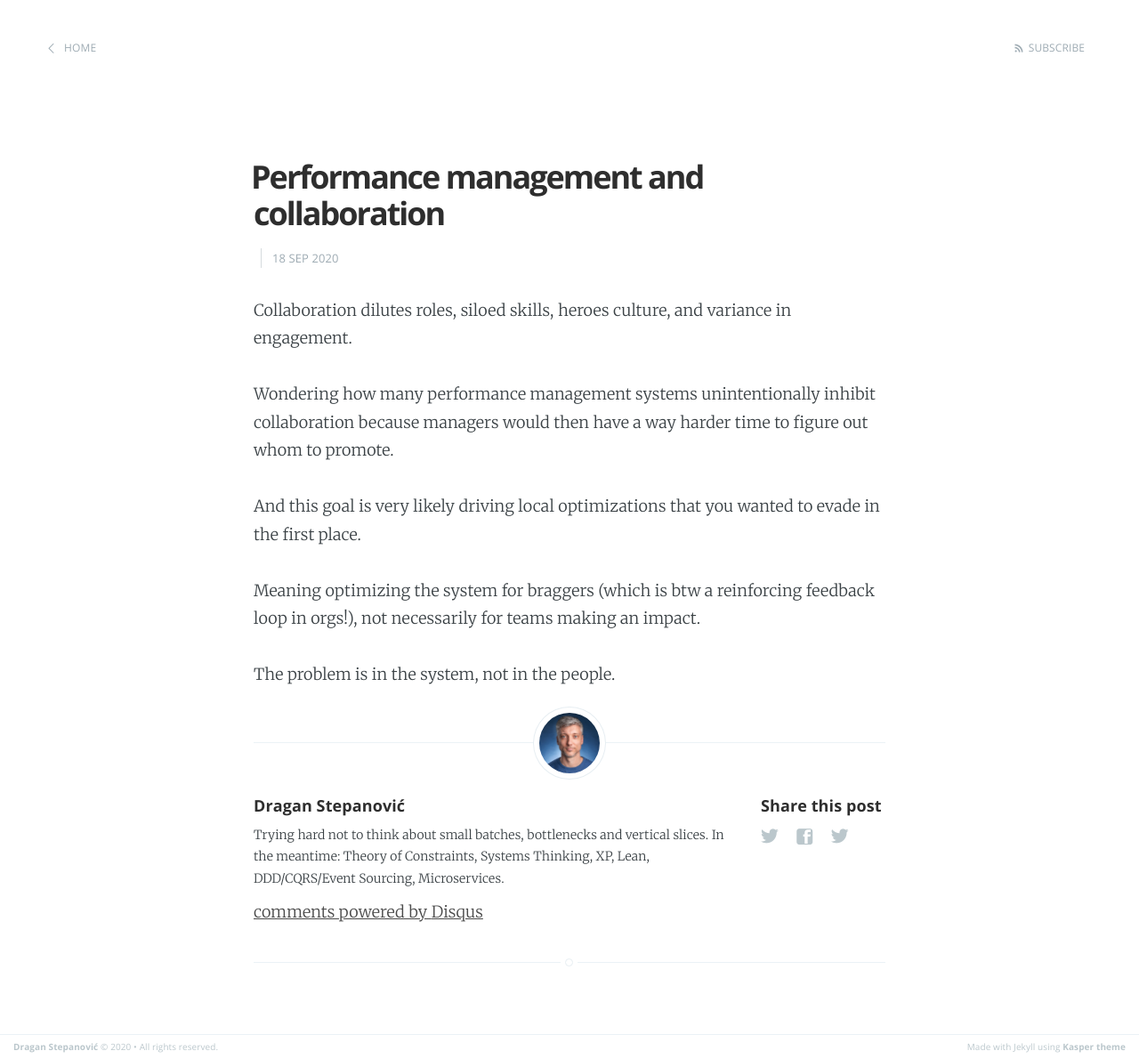
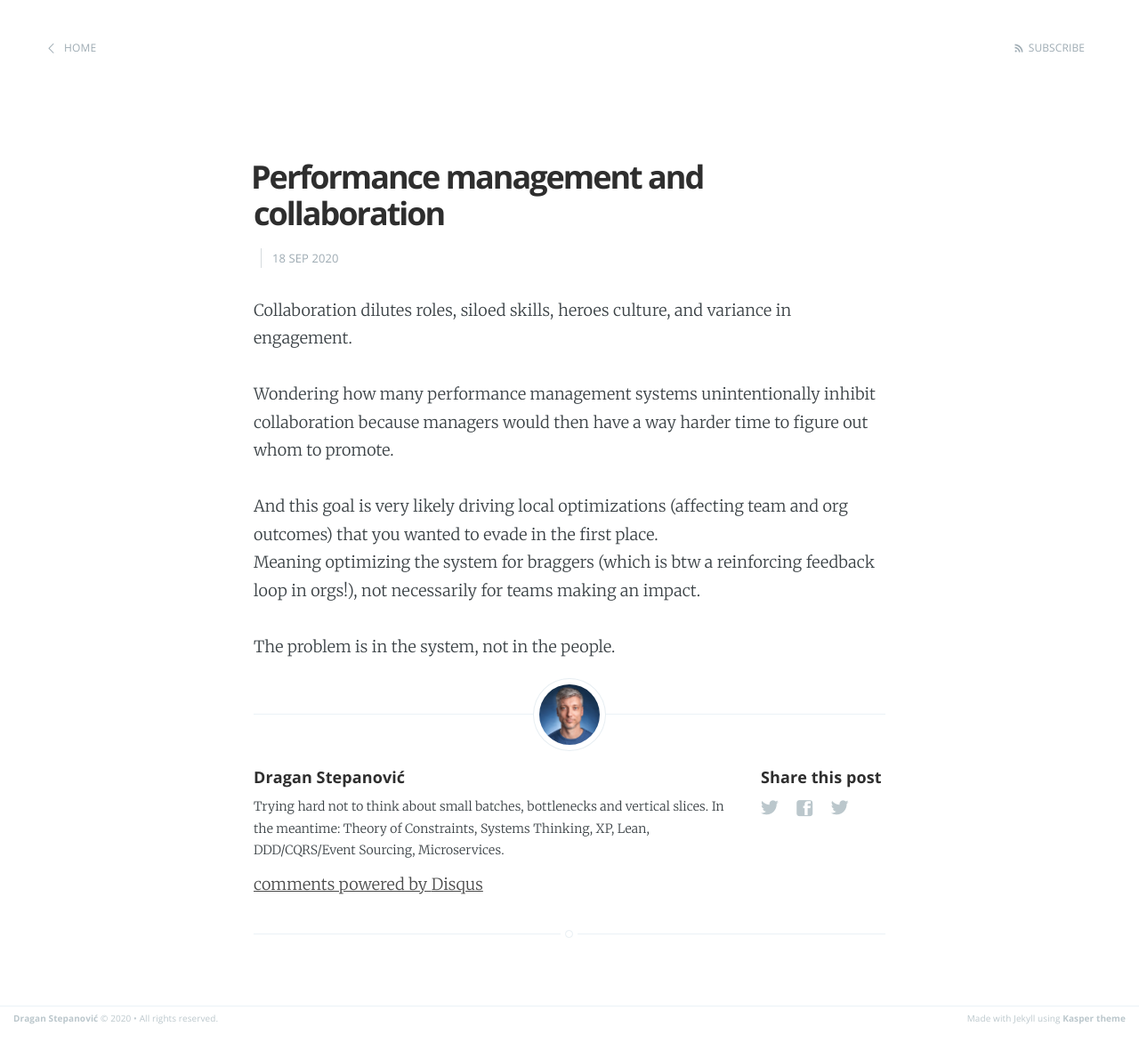
Before and after one commit to dragan-stepanovic/dragan-stepanovic.github.io, a Jekyll site: the page built from _posts/2020-09-18-performance-management-and-collaboration.md, in a window 1280 px wide. Shown: the whole page at 89% size. Built offline with Jekyll 4.4.1, drawn with Linux system fonts in a browser that asks for light colours; our own code applies the rules of GitHub Pages for plain Markdown files; comment, search, counter and statistics services are not loaded; after the commit the page ends 1159 px from its top, so only the background shows below that.

Commit message:
Update 2020-09-18-performance-management-and-collaboration.md

```diff
--- a/_posts/2020-09-18-performance-management-and-collaboration.md
+++ b/_posts/2020-09-18-performance-management-and-collaboration.md
@@ -6,8 +6,7 @@ Collaboration dilutes roles, siloed skills, heroes culture, and variance in enga
 
 Wondering how many performance management systems unintentionally inhibit collaboration because managers would then have a way harder time to figure out whom to promote.
 
-And this goal is very likely driving local optimizations that you wanted to evade in the first place.
-
+And this goal is very likely driving local optimizations (affecting team and org outcomes) that you wanted to evade in the first place.
 Meaning optimizing the system for braggers (which is btw a reinforcing feedback loop in orgs!), not necessarily for teams making an impact.
 
 The problem is in the system, not in the people.
```
